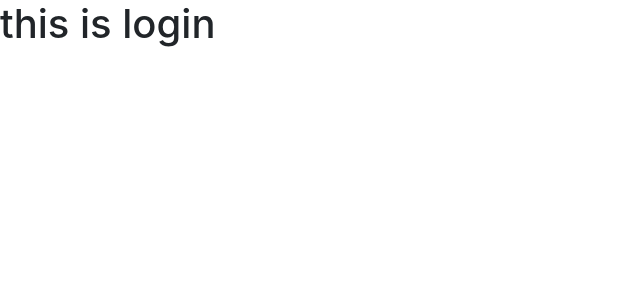
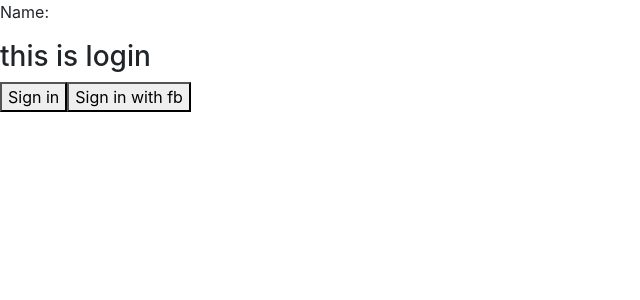
Before and after one commit to Noman62/hr-erterprise, a React (Create React App) app: page /login in a window 1280 px wide. Shown: the top 300 px of the page, without its empty margins (0-640 px from the left). Built offline with nearby package versions, Linux system fonts and the light colour scheme.

Commit message:
initial commit

```diff
--- a/package.json
+++ b/package.json
@@ -9,6 +9,7 @@
     "@testing-library/user-event": "^12.8.3",
     "axios": "^0.21.1",
     "bootstrap": "^4.6.0",
+    "firebase": "^8.3.2",
     "react": "^17.0.2",
     "react-bootstrap": "^1.5.2",
     "react-dom": "^17.0.2",
--- a/src/App.js
+++ b/src/App.js
@@ -1,4 +1,4 @@
-import React from "react";
+import React, { createContext, useContext, useState } from "react";
 import {
   BrowserRouter as Router,
   Switch,
@@ -11,10 +11,16 @@ import ManageProduct from "./components/ManageProduct/ManageProduct";
 import 'bootstrap/dist/css/bootstrap.min.css';
 import Home from "./components/Home/Home";
 import CheckOut from "./components/CheckOut/CheckOut";
+import PrivateRoute from "./components/PrivateRoute/PrivateRoute";
+
+export const UserContext=createContext();
 
 function App() {
+  const [loggedInUser,setLoggedInUser]=useState({})
   return (
-    <Router>
+    <UserContext.Provider value={[loggedInUser,setLoggedInUser]}>
+      <p>Name:{loggedInUser.email}</p>
+      <Router>
       <Switch>
         <Route exact path="/">
           <Home />
@@ -25,14 +31,15 @@ function App() {
         <Route path="/login">
           <Login />
         </Route>
-        <Route path="/checkOut/:productId">
+        <PrivateRoute path="/checkOut/:productId">
           <CheckOut />
-        </Route>
+        </PrivateRoute>
         <Route path="/manageProduct">
           <ManageProduct />
         </Route>
       </Switch>
     </Router>
+    </UserContext.Provider>
   );
 }
 
--- a/src/components/CheckOut/CheckOut.js
+++ b/src/components/CheckOut/CheckOut.js
@@ -13,6 +13,8 @@ const CheckOut = () => {
     return (
         <div>
             <h5>{product.name}</h5>
+            <p>{product.price}</p>
+
 
         </div>
     );
--- /dev/null
+++ b/src/components/EditProduct/EditProduct.js
@@ -0,0 +1,28 @@
+import React from 'react';
+
+const EditProduct = (props) => {
+    const {name,weight,price,_id}=props.product;
+    const handleDelete=(id)=>{
+        fetch(`http://localhost:8080/delete/${id}`,{
+            method:'DELETE'
+        })
+        .then(res=>res.json())
+        .then(result=>{
+            if(result)
+            {
+
+            }
+        })
+
+    }
+    return (
+        <div style={{border:'1px solid red'}}>
+            <h5>{name}</h5>
+            <h5>{weight}</h5>
+            <h5>{price}</h5>
+            <button onClick={()=>handleDelete(_id)}>Delete</button>
+        </div>
+    );
+};
+
+export default EditProduct;
--- a/src/components/Home/Home.js
+++ b/src/components/Home/Home.js
@@ -30,7 +30,7 @@ const Home = () => {
           <Container className={classes.containerRoot} maxWidth="md" >
               <Grid container spacing={3} justify="center">
                   {
-                      products.map(product=><Products product={product}></Products>)
+                      products.map(product=><Products id={product._id} product={product}></Products>)
                   }
               </Grid>
           </Container>
--- a/src/components/Login/Login.js
+++ b/src/components/Login/Login.js
@@ -1,9 +1,63 @@
-import React from 'react';
+import React, { useContext, useState } from 'react';
+import firebase from "firebase/app";
+import "firebase/auth";
+import firebaseConfig from './firebase.config';
+import { UserContext } from '../../App';
+import { useHistory, useLocation } from 'react-router';
 
+if(firebase.apps.length===0)
+{
+    firebase.initializeApp(firebaseConfig);
+}
 const Login = () => {
+    const [loggedInUser,setLoggedInUser]=useContext(UserContext);
+    const history=useHistory();
+    const location=useLocation();
+    let { from} = location.state || { from: { pathname: "/" } };
+
+    console.log(loggedInUser);
+    const provider = new firebase.auth.GoogleAuthProvider();
+    var fbProvider = new firebase.auth.FacebookAuthProvider();
+    const handleGoogleSignIn = () => {
+        firebase.auth().signInWithPopup(provider)
+            .then((result) => {
+
+                var credential = result.credential;
+                var token = credential.accessToken;
+                var googlUser = result.user;
+                setLoggedInUser(googlUser);
+                history.replace(from);
+            }).catch((error) => {
+                var errorCode = error.code;
+                var errorMessage = error.message;
+                var email = error.email;
+                var credential = error.credential;
+            });
+    }
+
+    const handleFbSignIn = () => {
+        firebase
+            .auth().signInWithPopup(fbProvider)
+            .then((result) => {
+
+                var credential = result.credential;
+                var fbUser= result.user;
+                var accessToken = credential.accessToken;
+                setLoggedInUser(fbUser);
+                history.replace(from);
+            })
+            .catch((error) => {
+                var errorCode = error.code;
+                var errorMessage = error.message;
+                var email = error.email;
+                var credential = error.credential;
+            });
+    }
     return (
         <div>
-            <h1>this is login</h1>
+            <h3>this is login</h3>
+            <button onClick={handleGoogleSignIn}>Sign in</button>
+            <button onClick={handleFbSignIn}>Sign in with fb</button>
         </div>
     );
 };
--- /dev/null
+++ b/src/components/Login/firebase.config.js
@@ -0,0 +1,9 @@
+const firebaseConfig = {
+    apiKey: "AIzaSyD0xI9yOSZ0kgWa0R772t1hEQkWAdICYwo",
+    authDomain: "hr-erterprise.firebaseapp.com",
+    projectId: "hr-erterprise",
+    storageBucket: "hr-erterprise.appspot.com",
+    messagingSenderId: "323832010218",
+    appId: "1:323832010218:web:c998d682a9dc1c2f5c0e93"
+  };
+  export default firebaseConfig;
--- a/src/components/ManageProduct/ManageProduct.js
+++ b/src/components/ManageProduct/ManageProduct.js
@@ -1,10 +1,19 @@
-import React from 'react';
+import React, { useEffect, useState } from 'react';
+import EditProduct from '../EditProduct/EditProduct';
 
 const ManageProduct = () => {
-
+    const [manageProduct,setManageProduct]=useState([]);
+    useEffect(() => {
+        fetch('http://localhost:8080/products')
+            .then(res => res.json())
+            .then(data => setManageProduct(data))
+    }, [])
     return (
         <div>
             <h1>this ManageProduct</h1>
+            {
+                manageProduct.map(product=><EditProduct product={product} id={product._id}></EditProduct>)
+            }
         </div>
     );
 };
--- a/src/components/PrivateRoute/PrivateRoute.js
+++ b/src/components/PrivateRoute/PrivateRoute.js
@@ -0,0 +1,28 @@
+import React, { useContext } from 'react';
+import { Redirect, Route } from 'react-router';
+import { UserContext } from '../../App';
+
+const PrivateRoute = ({ children, ...rest }) => {
+    const [loggedInUser,setLoggedInUser]=useContext(UserContext);
+    return (
+        <div>
+            <Route
+                {...rest}
+                render={({ location }) =>
+                    loggedInUser.displayName ? (
+                        children
+                    ) : (
+                        <Redirect
+                            to={{
+                                pathname: "/login",
+                                state: { from: location }
+                            }}
+                        />
+                    )
+                }
+            />
+        </div>
+    );
+};
+
+export default PrivateRoute;
```
Also changed, not shown: 1 other file (tests, documents, lock files or other folders).
